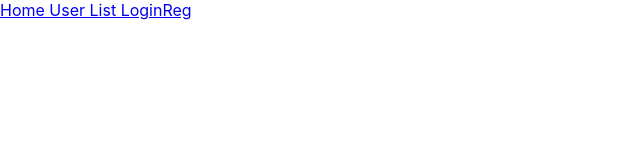
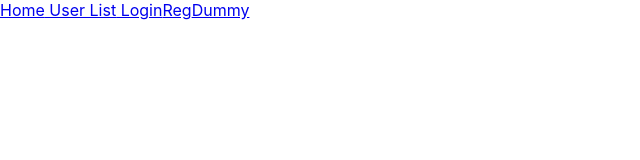
Before and after one commit to sahriartoufiq/react-book-store, a React (Create React App) app: page / in a window 1280 px wide. Shown: the top 160 px of the page, without its empty margins (0-640 px from the left). Built offline with nearby package versions, Linux system fonts and the light colour scheme.

Commit message:
test commit

```diff
--- a/src/App.jsx
+++ b/src/App.jsx
@@ -15,6 +15,7 @@ class App extends Component {
           <Link to="/users"> User List</Link>
           <Link to="/login"> Login</Link>
           <Link to="/reg">Reg</Link>
+          <Link to="/dummy">Dummy</Link>
         </nav>
         <Route path="/users" component={UserList} />
         <Route path="/login" component={Login}/>
```
